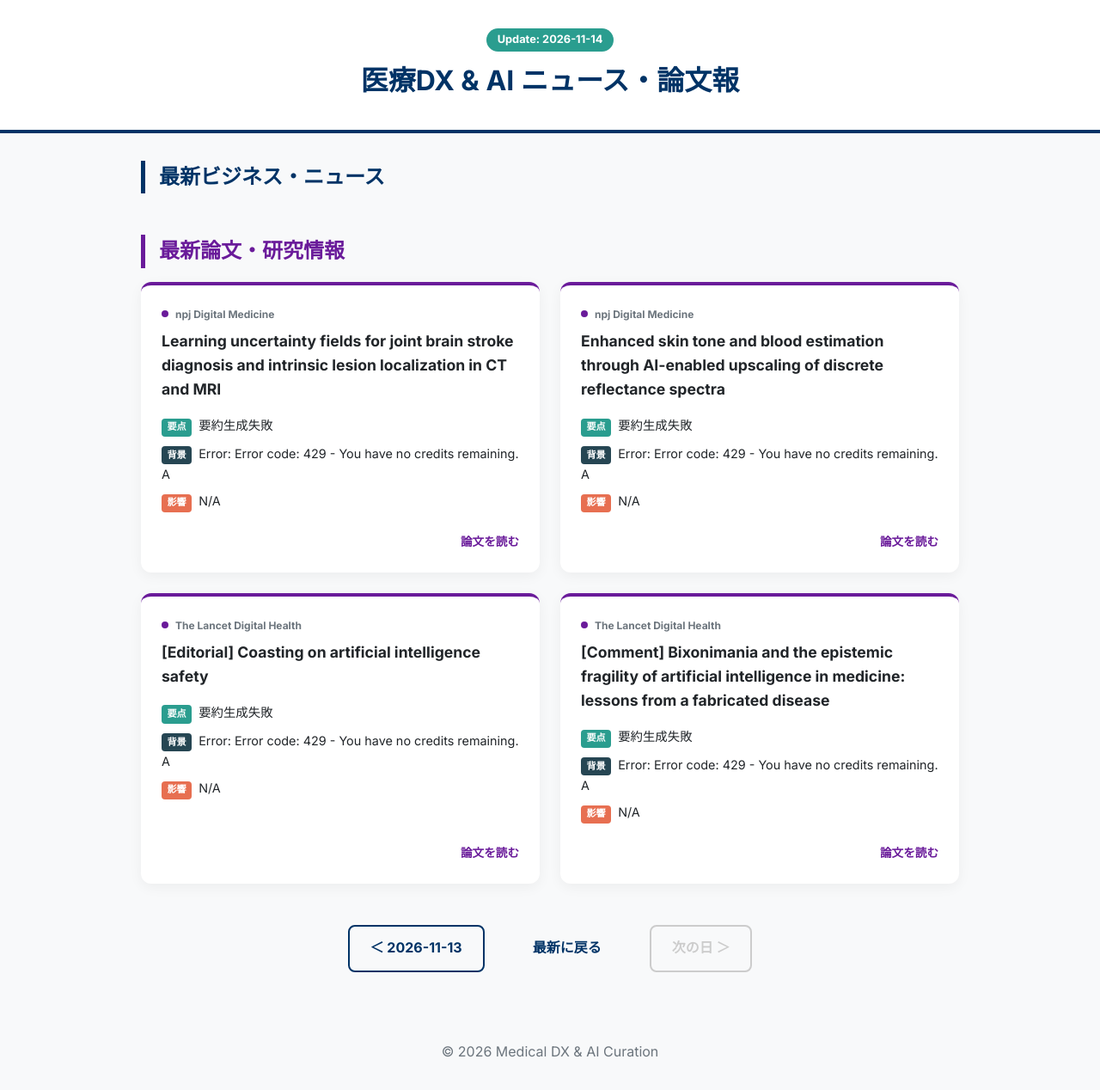
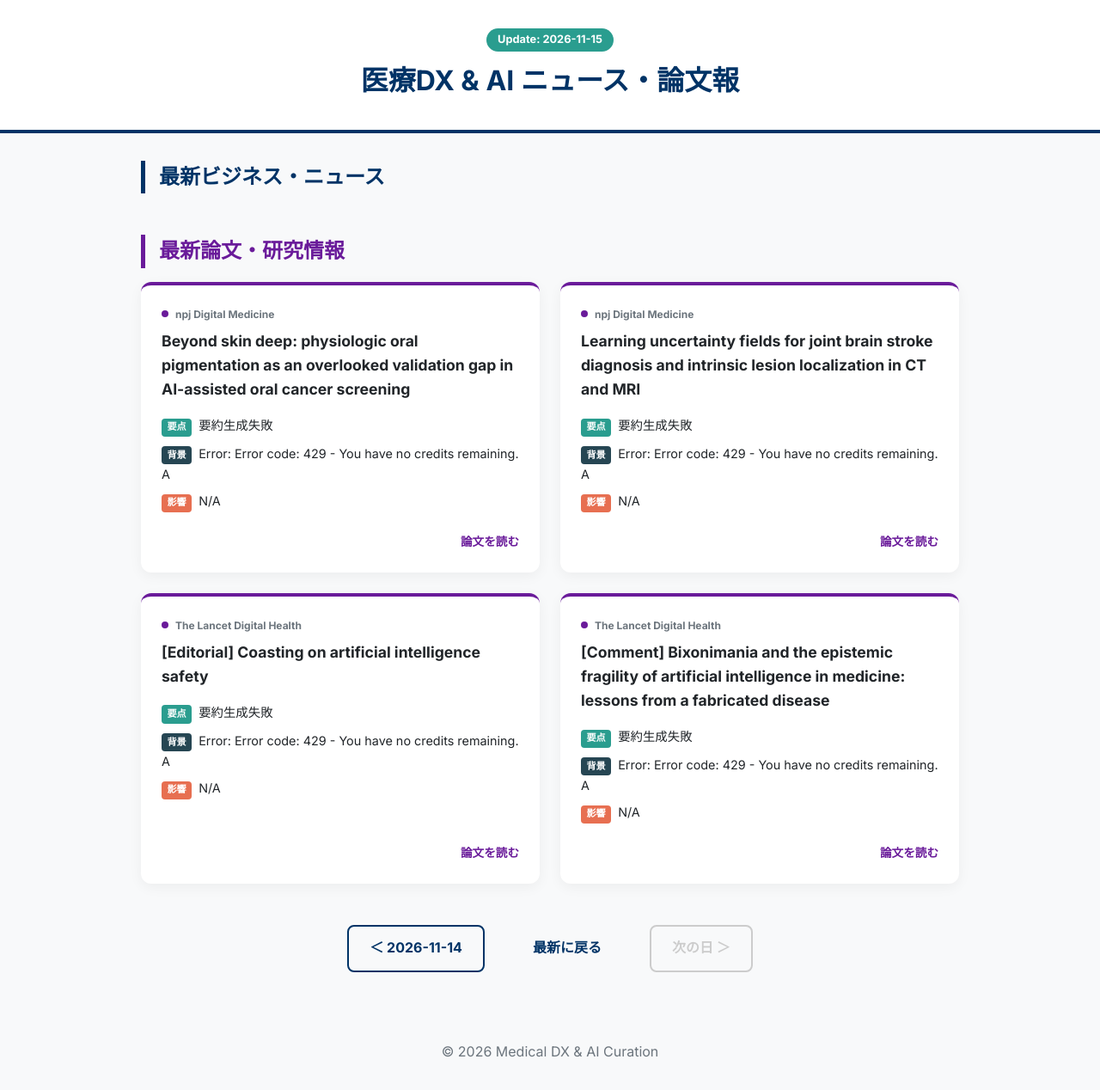
Before and after one commit to yueru-2020/medical-dx-news, a plain HTML site: page index.html in a window 1280 px wide. Shown: the whole page at 86% size. Drawn offline with Linux system fonts and the light colour scheme.

Commit message:
Auto-update news: 2026-11-15

```diff
--- a/index.html
+++ b/index.html
@@ -4,7 +4,7 @@
 <head>
     <meta charset="UTF-8">
     <meta name="viewport" content="width=device-width, initial-scale=1.0">
-    <title>2026-11-14 | 医療DX & AI ニュース・論文</title>
+    <title>2026-11-15 | 医療DX & AI ニュース・論文</title>
     <link rel="preconnect" href="https://fonts.googleapis.com">
     <link rel="preconnect" href="https://fonts.gstatic.com" crossorigin>
     <link
@@ -194,7 +194,7 @@
 
     <header>
         <div class="container">
-            <span class="update-badge">Update: 2026-11-14</span>
+            <span class="update-badge">Update: 2026-11-15</span>
             <h1>医療DX & AI ニュース・論文報</h1>
         </div>
     </header>
@@ -212,23 +212,23 @@
 
             <article class="news-card" style="border-top: 4px solid var(--paper-color);">
                 <span class="source-tag paper-tag">npj Digital Medicine</span>
+                <h2 style="font-size: 1.1rem; margin-bottom: 1rem;">Beyond skin deep: physiologic oral pigmentation as an overlooked validation gap in AI-assisted oral cancer screening</h2>
+                <div class="summary-item"><span class="label label-point">要点</span>要約生成失敗</div>
+                <div class="summary-item"><span class="label label-background">背景</span>Error: Error code: 429 - You have no credits remaining. A
+                </div>
+                <div class="summary-item"><span class="label label-impact">影響</span>N/A</div>
+                <a href="https://www.nature.com/articles/s41746-026-03466-9" class="article-link" target="_blank"
+                    style="color: var(--paper-color);">論文を読む</a>
+            </article>
+
+            <article class="news-card" style="border-top: 4px solid var(--paper-color);">
+                <span class="source-tag paper-tag">npj Digital Medicine</span>
                 <h2 style="font-size: 1.1rem; margin-bottom: 1rem;">Learning uncertainty fields for joint brain stroke diagnosis and intrinsic lesion localization in CT and MRI</h2>
                 <div class="summary-item"><span class="label label-point">要点</span>要約生成失敗</div>
                 <div class="summary-item"><span class="label label-background">背景</span>Error: Error code: 429 - You have no credits remaining. A
                 </div>
                 <div class="summary-item"><span class="label label-impact">影響</span>N/A</div>
                 <a href="https://www.nature.com/articles/s41746-026-03458-9" class="article-link" target="_blank"
-                    style="color: var(--paper-color);">論文を読む</a>
-            </article>
-
-            <article class="news-card" style="border-top: 4px solid var(--paper-color);">
-                <span class="source-tag paper-tag">npj Digital Medicine</span>
-                <h2 style="font-size: 1.1rem; margin-bottom: 1rem;">Enhanced skin tone and blood estimation through AI-enabled upscaling of discrete reflectance spectra</h2>
-                <div class="summary-item"><span class="label label-point">要点</span>要約生成失敗</div>
-                <div class="summary-item"><span class="label label-background">背景</span>Error: Error code: 429 - You have no credits remaining. A
-                </div>
-                <div class="summary-item"><span class="label label-impact">影響</span>N/A</div>
-                <a href="https://www.nature.com/articles/s41746-026-03429-0" class="article-link" target="_blank"
                     style="color: var(--paper-color);">論文を読む</a>
             </article>
 
@@ -258,7 +258,7 @@
 
         <nav class="pagination">
 
-            <a href="archive/2026-11-13.html" class="nav-btn">＜ 2026-11-13</a>
+            <a href="archive/2026-11-14.html" class="nav-btn">＜ 2026-11-14</a>
 
             <a href="../index.html" class="nav-btn" style="border: none;">最新に戻る</a>
             <span class="nav-btn disabled">次の日 ＞</span>
```
